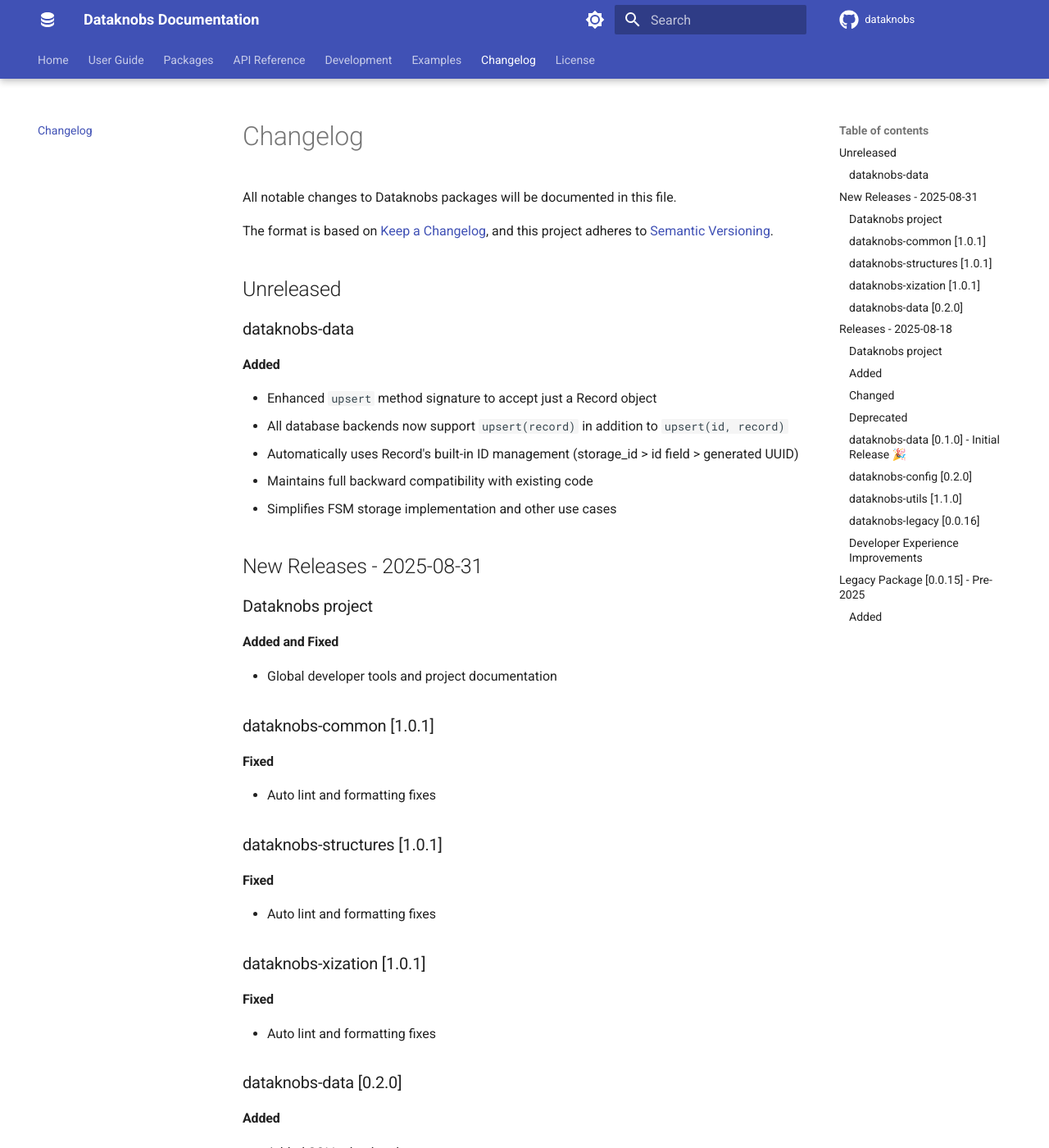
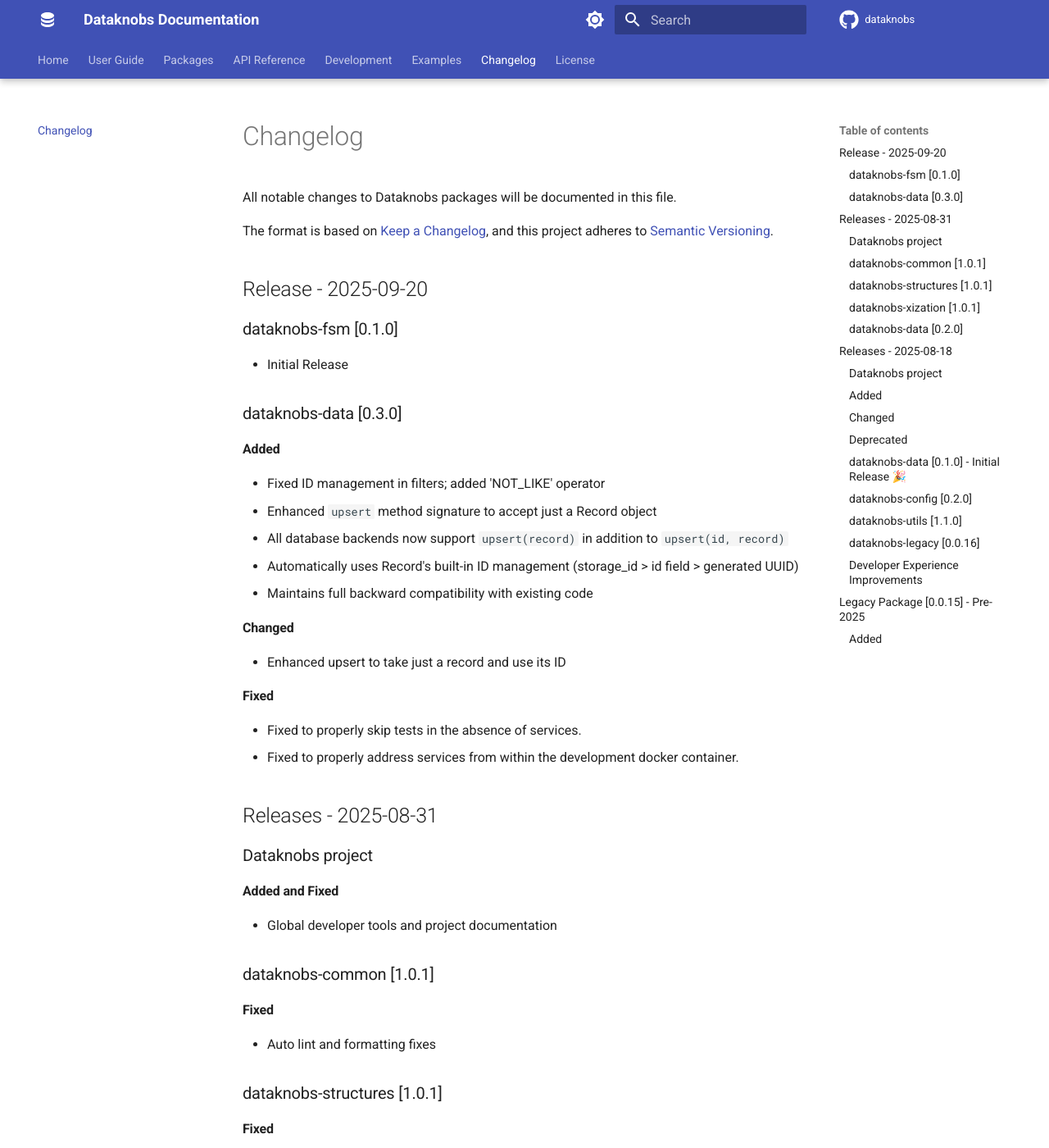
Before and after one commit to KBS-Labs/dataknobs, an MkDocs documentation site: the page built from docs/changelog.md, in a window 1280 px wide and 1400 px high. Shown: the whole window at 82% size. Built offline with MkDocs 1.6.1 and Material for MkDocs 9.7.7, drawn with Linux system fonts in a browser that asks for light colours; comment, search, counter and statistics services are not loaded; the version menu is left out.

Commit message:
Release for data 0.3.0, fsm 0.1.0

```diff
--- a/docs/changelog.md
+++ b/docs/changelog.md
@@ -6,18 +6,28 @@
 and this project adheres to [Semantic Versioning](https://semver.org/spec/v2.0.0.html).
 
 
-## Unreleased
+## Release - 2025-09-20
 
-### dataknobs-data
+### dataknobs-fsm [0.1.0]
+- Initial Release
+
+### dataknobs-data [0.3.0]
 
 #### Added
+- Fixed ID management in filters; added 'NOT_LIKE' operator
 - Enhanced `upsert` method signature to accept just a Record object
   - All database backends now support `upsert(record)` in addition to `upsert(id, record)`
   - Automatically uses Record's built-in ID management (storage_id > id field > generated UUID)
   - Maintains full backward compatibility with existing code
-  - Simplifies FSM storage implementation and other use cases
 
-## New Releases - 2025-08-31
+#### Changed
+- Enhanced upsert to take just a record and use its ID
+
+#### Fixed
+- Fixed to properly skip tests in the absence of services.
+- Fixed to properly address services from within the development docker container.
+
+## Releases - 2025-08-31
 
 ### Dataknobs project
 
```
Also changed, not shown: 1 other file.
